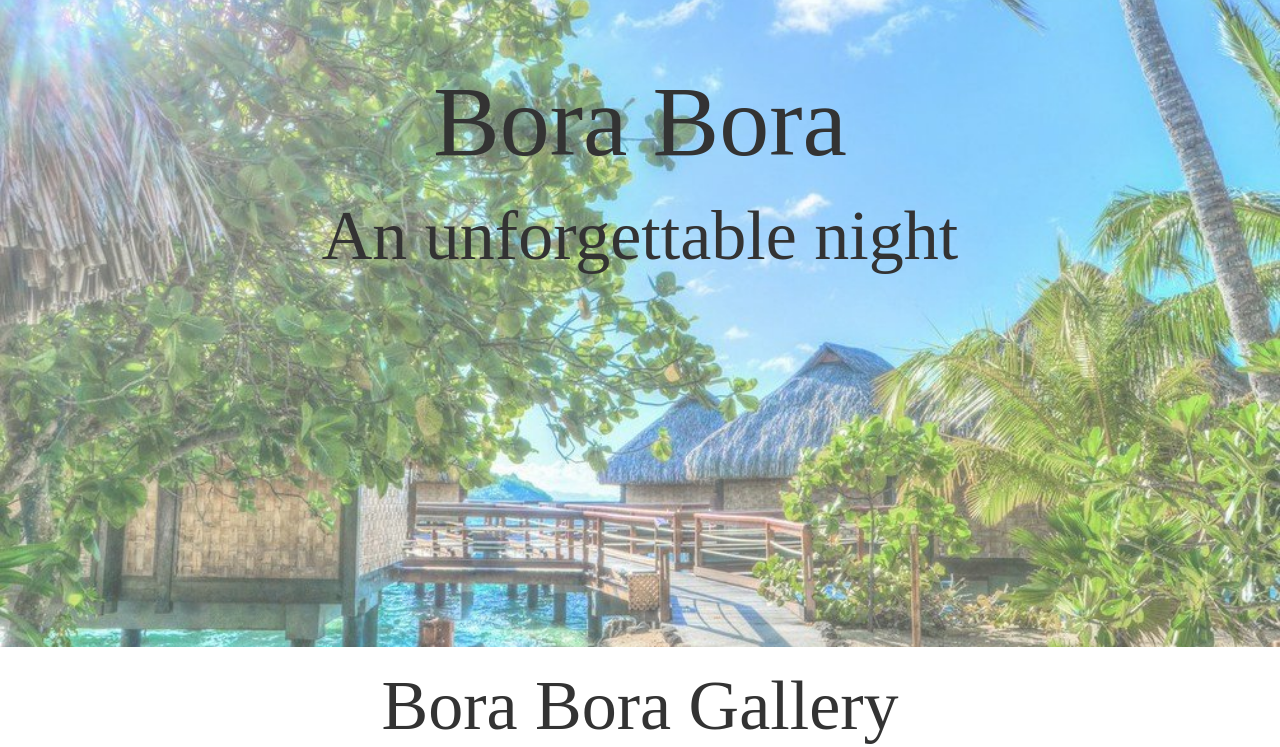
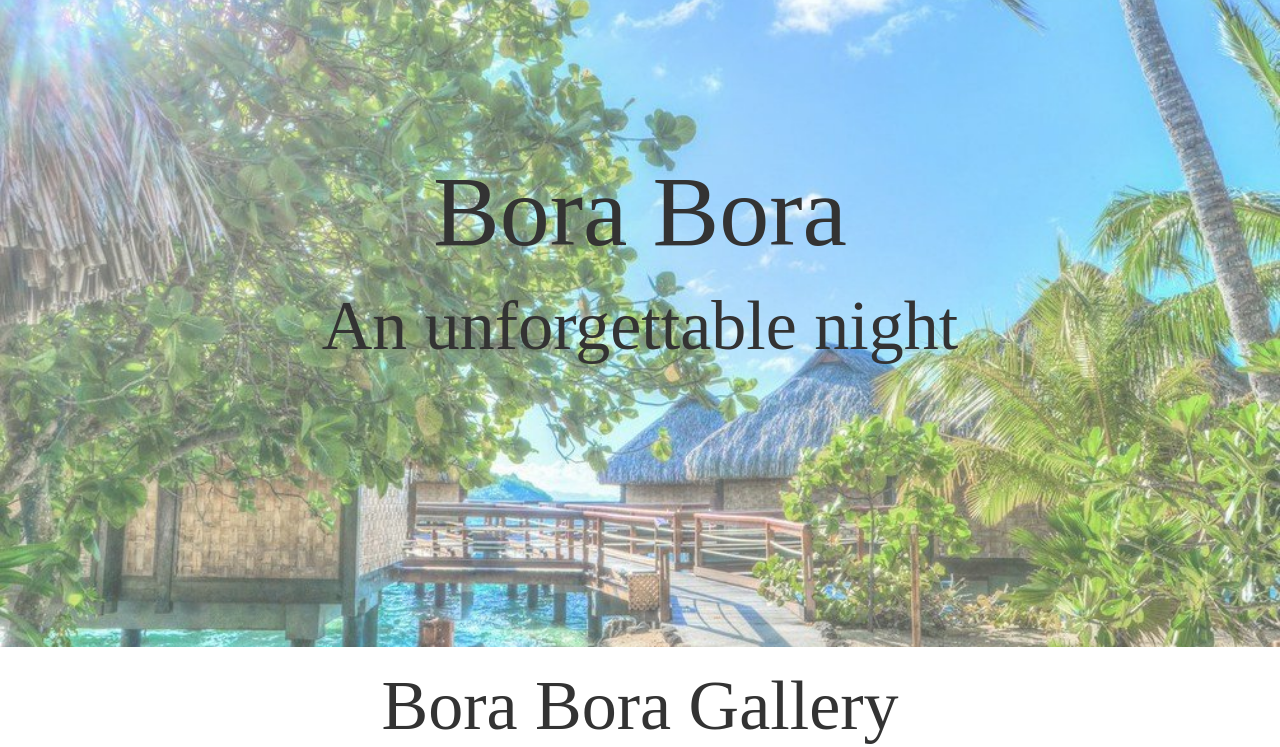
Before and after one commit to xinyanc3694/honeymoon, a plain HTML site: page index.html in a window 1280 px wide. Shown: the part 53-800 px from the top of the page. Drawn offline with nearby package versions, Linux system fonts and the light colour scheme.

Commit message:
make title center

```diff
--- a/custom.css
+++ b/custom.css
@@ -255,7 +255,7 @@ jumbotron {
 /* large+ */
 @media(min-width:1200px) {
     #home {
-        padding-top: 100px;
+        padding-top: 190px;
         background: url('photos/borabora01.jpg') no-repeat center;
         height: 700px;
         background-size: cover;
```
